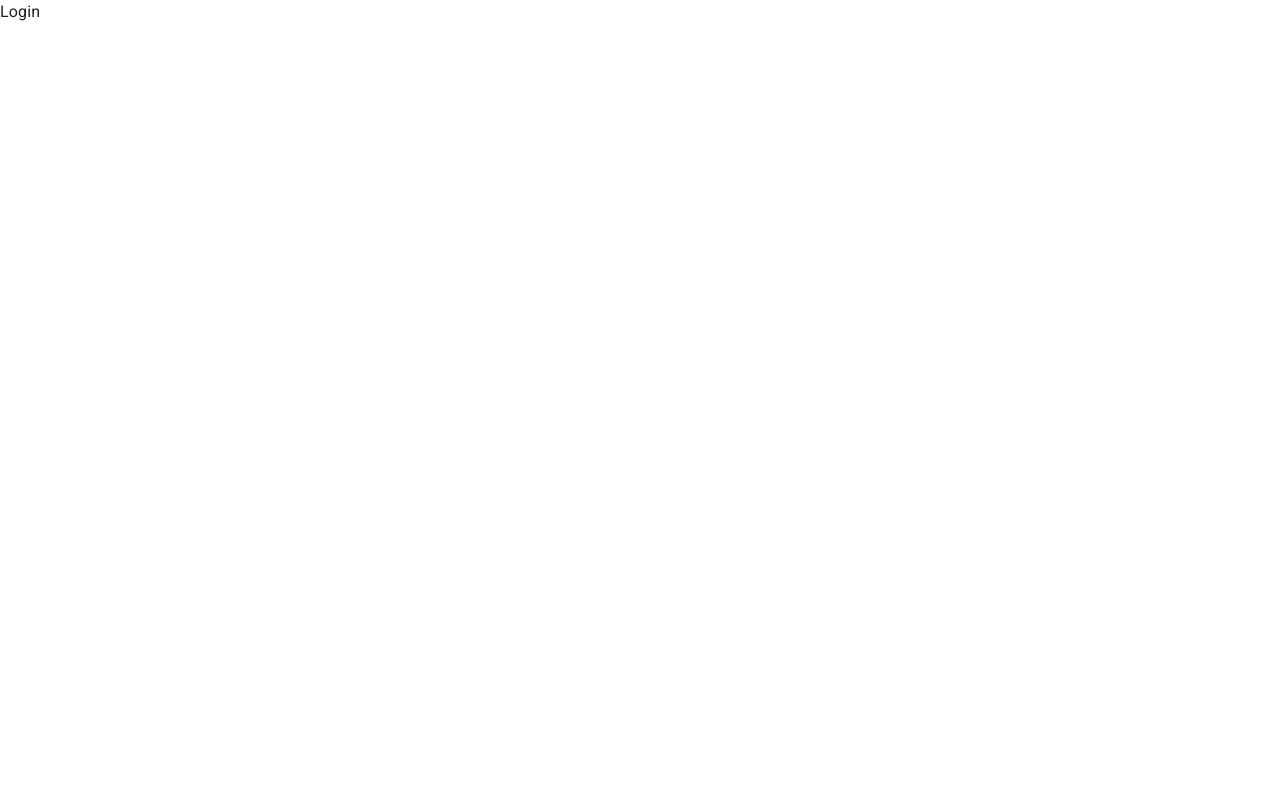
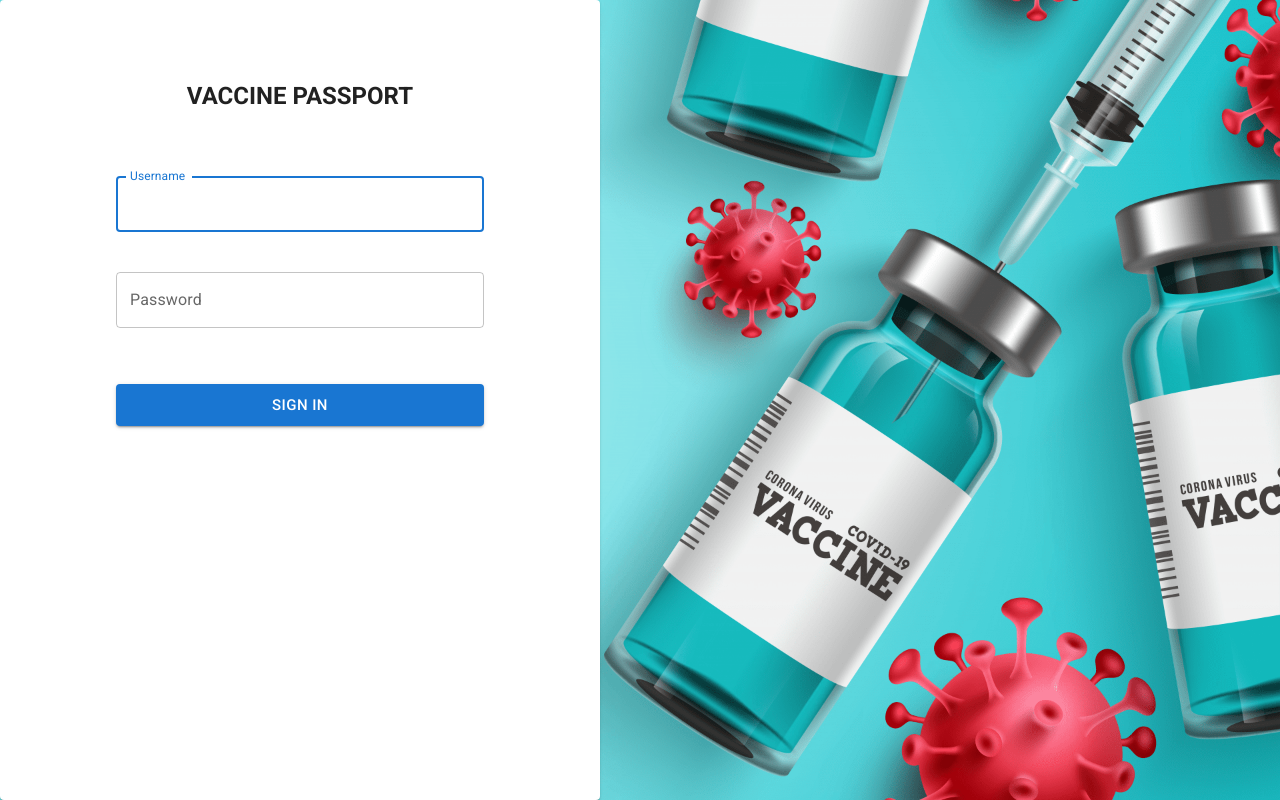
Before and after one commit to GiaHieu27/vaccine-passport, a React (Vite) app in the folder client/: page /login in a window 1280 px wide. Built offline with nearby package versions, Linux system fonts and the light colour scheme.

Commit message:
add login page

```diff
--- a/client/src/api/axiosClient.js
+++ b/client/src/api/axiosClient.js
@@ -1,7 +1,7 @@
 import axios from 'axios';
 import queryString from 'query-string';
 
-const baseUrl = 'http://localhost:3000/api/';
+const baseUrl = 'http://localhost:5000/api/';
 const getToken = () => localStorage.getItem('token');
 
 const axiosClient = axios.create({
--- a/client/src/pages/Login.jsx
+++ b/client/src/pages/Login.jsx
@@ -1,7 +1,133 @@
-import React from "react";
+import { useState, useEffect } from 'react';
+import { useNavigate } from 'react-router-dom';
+import { Box, Card, FormControl, TextField, Typography } from '@mui/material';
+import LoadingButton from '@mui/lab/LoadingButton';
+
+import { isAuthenticated } from '../handlers/authHandler';
+import bgImg from '../assets/images/login-bg.png';
+import authApi from '../api/authApi';
 
 function Login() {
-  return <div>Login</div>;
+  const navigate = useNavigate();
+
+  const [username, setUsername] = useState('');
+  const [password, setPassword] = useState('');
+  const [loginErr, setLoginErr] = useState('');
+  const [usernameErr, setUsernameErr] = useState(false);
+  const [passwordErr, setPasswordErr] = useState(false);
+  const [onSubmit, setOnSubmit] = useState(false);
+
+  const handleSubmitLogin = async () => {
+    if (onSubmit) return;
+    setLoginErr(undefined);
+    const checkErr = {
+      username: username.trim().length === 0,
+      password: password.trim().length === 0,
+    };
+    setUsernameErr(checkErr.username);
+    setPasswordErr(checkErr.password);
+    if (checkErr.username || checkErr.password) return;
+
+    const params = {
+      username,
+      password,
+    };
+    setOnSubmit(true);
+    try {
+      const res = await authApi.login(params);
+      localStorage.setItem('token', res.token);
+      setOnSubmit(false);
+      navigate('/');
+    } catch (error) {
+      console.log(error.response);
+      setLoginErr(error.response.data.message);
+      setOnSubmit(false);
+    }
+  };
+
+  useEffect(() => {
+    const checkToken = async () => {
+      const res = await isAuthenticated();
+      if (res) return navigate('/');
+    };
+    checkToken();
+  }, []);
+
+  return (
+    <Box
+      sx={{
+        height: '100vh',
+        display: 'flex',
+        justifyContent: 'flex-start',
+        backgroundImage: `url(${bgImg})`,
+        backgroundSize: 'cover',
+        backgroundPosition: 'right',
+      }}
+    >
+      <Card
+        sx={{
+          maxWidth: '600px',
+          width: '100%',
+        }}
+      >
+        <Box
+          sx={{
+            height: '100%',
+            width: '100%',
+            maxWidth: '400px',
+            '& .MuiTextField-root': { mb: 5 },
+            display: 'flex',
+            alignItems: 'center',
+            justifyContent: 'flex-start',
+            flexDirection: 'column',
+            margin: 'auto',
+            padding: '5rem 1rem',
+          }}
+        >
+          <Typography
+            variant="h5"
+            textAlign="center"
+            mb="4rem"
+            fontWeight="700"
+          >
+            VACCINE PASSPORT
+          </Typography>
+          <FormControl fullWidth>
+            <TextField
+              label="Username"
+              value={username}
+              onChange={(e) => setUsername(e.target.value)}
+              error={usernameErr}
+              autoFocus={true}
+            />
+          </FormControl>
+          <FormControl fullWidth>
+            <TextField
+              label="Password"
+              type="password"
+              value={password}
+              onChange={(e) => setPassword(e.target.value)}
+              error={passwordErr}
+            />
+          </FormControl>
+          {loginErr && (
+            <FormControl>
+              <Typography color={'error'}>{loginErr}</Typography>
+            </FormControl>
+          )}
+          <LoadingButton
+            variant="contained"
+            fullWidth
+            size="large"
+            sx={{ marginTop: '1rem' }}
+            onClick={handleSubmitLogin}
+          >
+            Sign in
+          </LoadingButton>
+        </Box>
+      </Card>
+    </Box>
+  );
 }
 
 export default Login;
```
